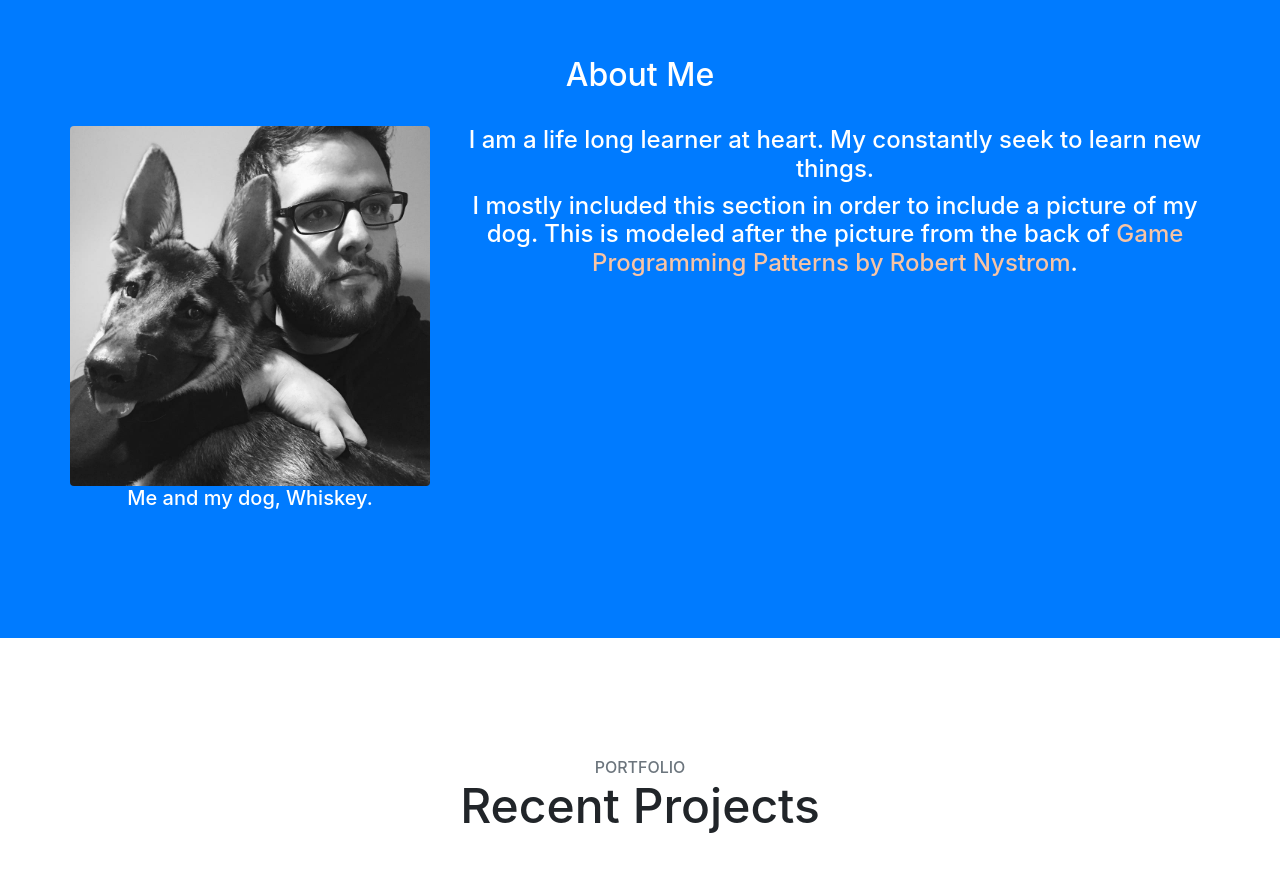
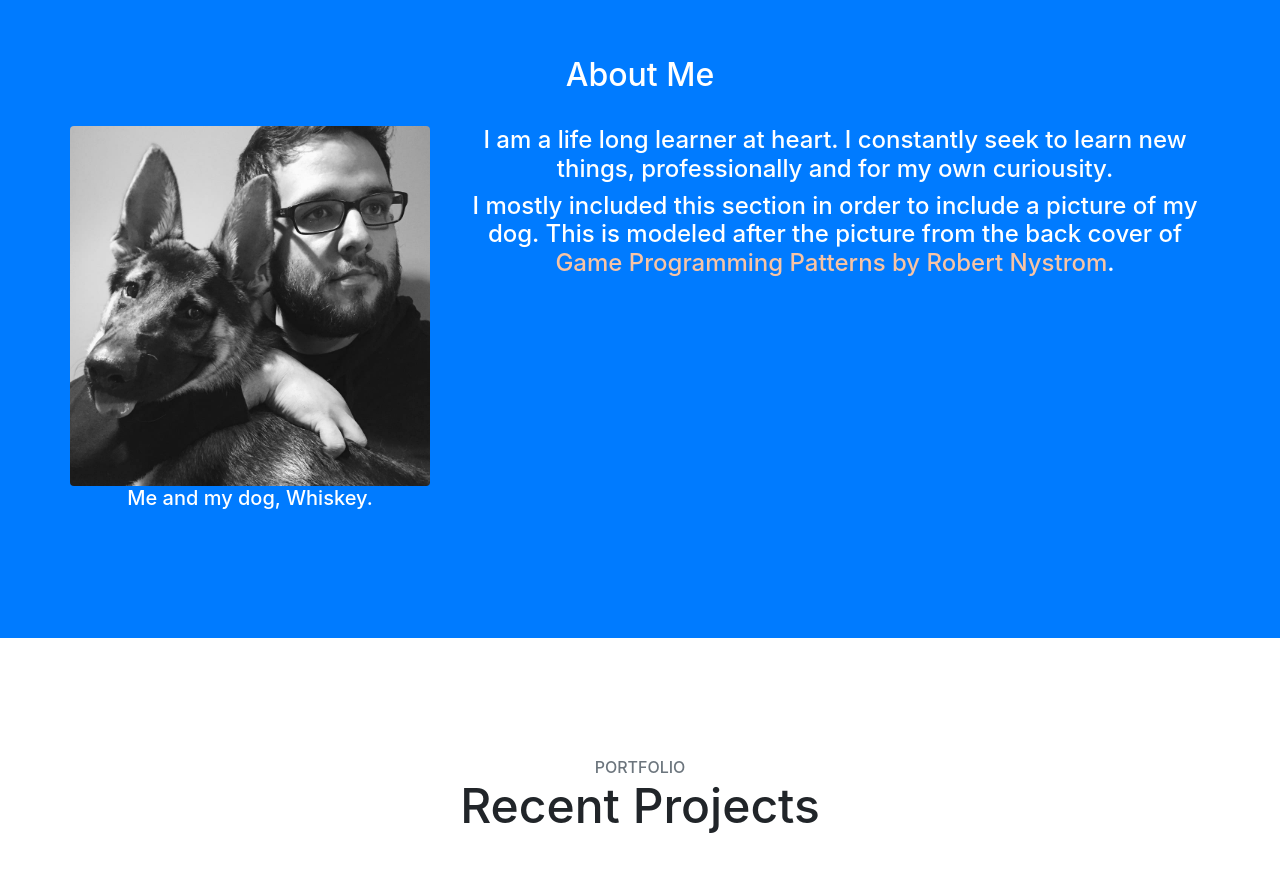
Before and after one commit to whiskethy/cimbyote.github.io, a website with bundled scripts: page index.html in a window 1280 px wide. Shown: the part 2980-3860 px from the top of the page. Built offline with nearby package versions, Linux system fonts and the light colour scheme; files whose address does not match are found by name.

Commit message:
fixed a typo

```diff
--- a/index.html
+++ b/index.html
@@ -225,10 +225,10 @@
         </div>
         <div class="col-md-8">
           <h4>
-            I am a life long learner at heart. My constantly seek to learn new things.
+            I am a life long learner at heart. I constantly seek to learn new things, professionally and for my own curiousity.
           </h4>
           <h4>
-            I mostly included this section in order to include a picture of my dog. This is modeled after the picture from the back of <a class="links_Secondary" href="https://www.amazon.com/Game-Programming-Patterns-Robert-Nystrom/dp/0990582906/ref=asc_df_0990582906/?tag=hyprod-20&linkCode=df0&hvadid=312060980065&hvpos=&hvnetw=g&hvrand=14985602089717609344&hvpone=&hvptwo=&hvqmt=&hvdev=c&hvdvcmdl=&hvlocint=&hvlocphy=9021613&hvtargid=pla-450189898485&psc=1">
+            I mostly included this section in order to include a picture of my dog. This is modeled after the picture from the back cover of <a class="links_Secondary" href="https://www.amazon.com/Game-Programming-Patterns-Robert-Nystrom/dp/0990582906/ref=asc_df_0990582906/?tag=hyprod-20&linkCode=df0&hvadid=312060980065&hvpos=&hvnetw=g&hvrand=14985602089717609344&hvpone=&hvptwo=&hvqmt=&hvdev=c&hvdvcmdl=&hvlocint=&hvlocphy=9021613&hvtargid=pla-450189898485&psc=1">
               Game Programming Patterns by Robert Nystrom</a>.
           </h4>
         </div>
```
